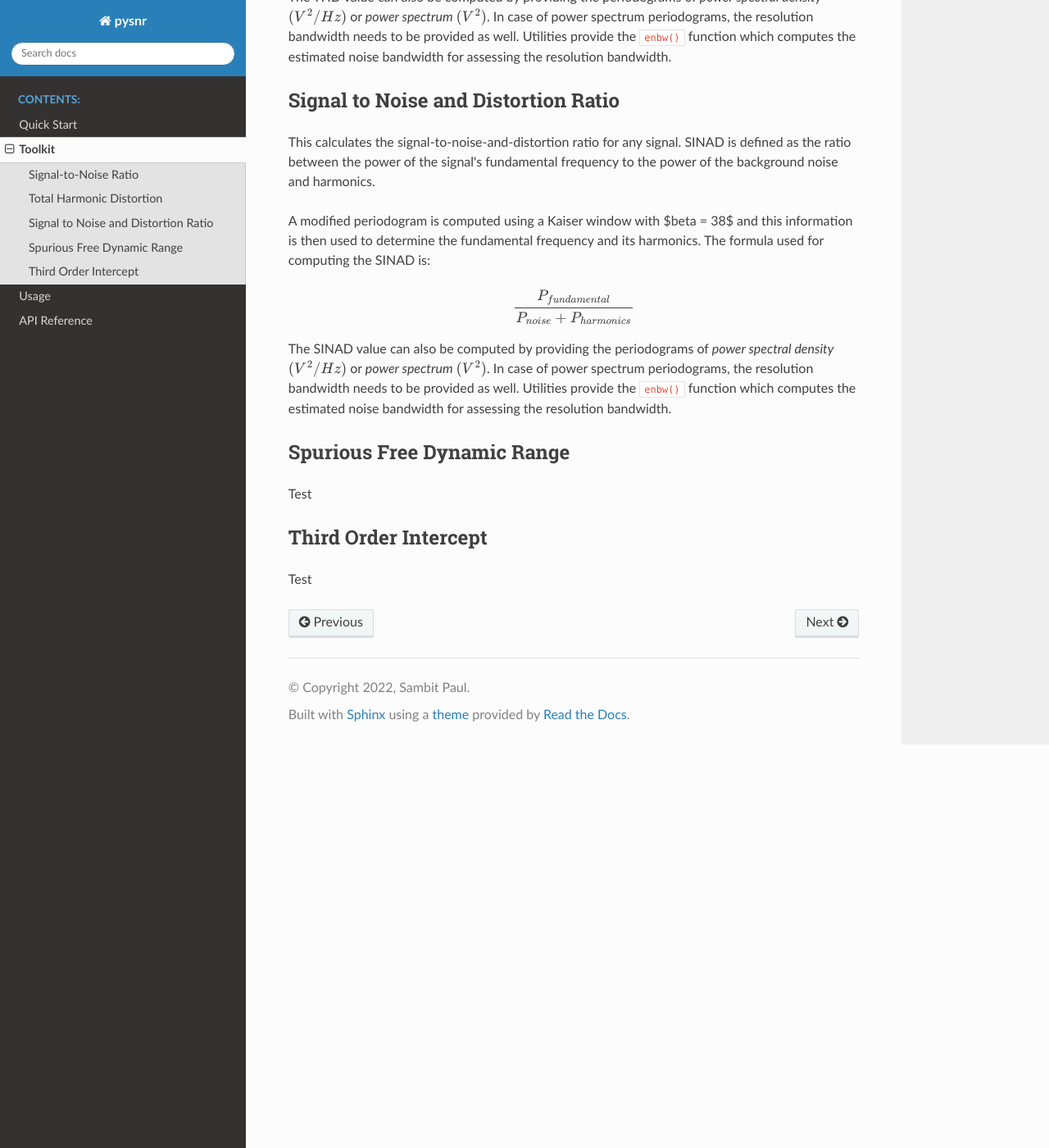
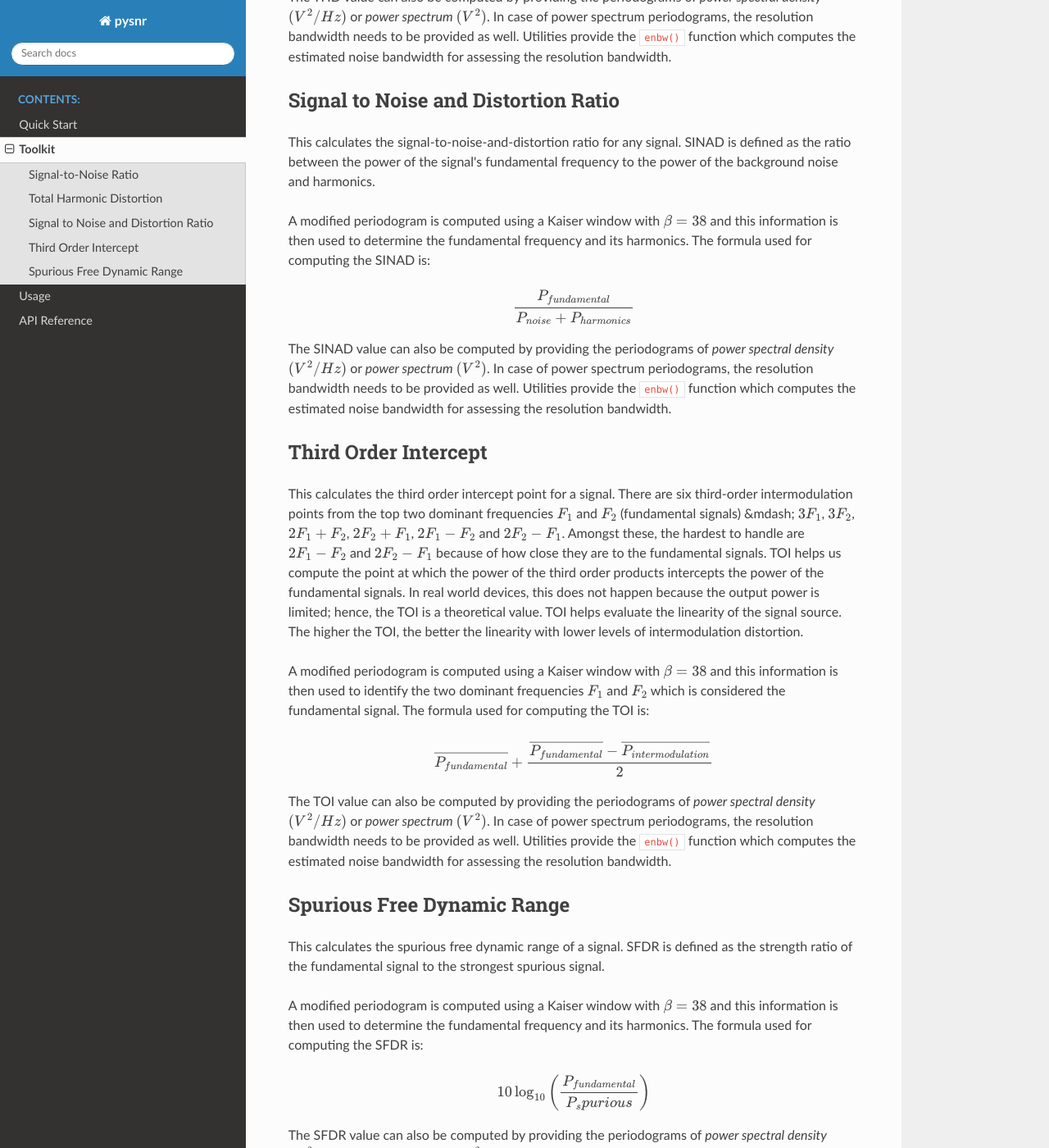
Before and after one commit to psambit9791/pysnr, a Sphinx documentation site: the page built from docs/source/tools.rst, in a window 1280 px wide and 1400 px high, scrolled down 1041 px. Shown: the whole window at 82% size. Built offline with Sphinx 7.4.7 and the Read the Docs theme 2.0.0, drawn with Linux system fonts in a browser that asks for light colours; formulas are drawn with MathJax 3; some of the changed text lies outside the part shown.

Commit message:
Added details on SFDR

```diff
--- a/docs/source/tools.rst
+++ b/docs/source/tools.rst
@@ -13,7 +13,7 @@
 .. math::
     20 \log_{10}\left({\frac{\sqrt{\sum signal^2}}{\sqrt{\sum noise^2}}}\right)
 
-If the noise magnitude is not provided, a modified periodogram is computed using a Kaiser window with $\beta = 38$
+If the noise magnitude is not provided, a modified periodogram is computed using a Kaiser window with :math:`\beta = 38`
 and the SNR is computed using the power of fundamental frequency and the power of the signal after removing the top 6
 harmonics. The formula used in this case is:
 
@@ -34,7 +34,7 @@
 This calculates the total harmonic distortion for any signal. Total harmonic distortion is defined as the ratio
 of the power of the harmonics to the power of the fundamental frequency.
 
-A modified periodogram is computed using a Kaiser window with $\beta = 38$ and this information is then used to
+A modified periodogram is computed using a Kaiser window with :math:`\beta = 38` and this information is then used to
 determine the fundamental frequency and its harmonics. The formula used for computing the THD is:
 
 .. math::
@@ -54,7 +54,7 @@
 This calculates the signal-to-noise-and-distortion ratio for any signal. SINAD is defined as the ratio between the
 power of the signal's fundamental frequency to the power of the background noise and harmonics.
 
-A modified periodogram is computed using a Kaiser window with $\beta = 38$ and this information is then used to
+A modified periodogram is computed using a Kaiser window with :math:`\beta = 38` and this information is then used to
 determine the fundamental frequency and its harmonics. The formula used for computing the SINAD is:
 
 .. math::
@@ -66,17 +66,46 @@
 the resolution bandwidth.
 
 
+-------------------------------------
+Third Order Intercept
+-------------------------------------
+
+This calculates the third order intercept point for a signal. There are six third-order intermodulation points from the
+top two dominant frequencies :math:`F_1` and :math:`F_2` (fundamental signals) &mdash; :math:`3F_1`, :math:`3F_2`,
+:math:`2F_1 + F_2`, :math:`2F_2 + F_1`, :math:`2F_1 - F_2` and :math:`2F_2 - F_1`. Amongst these, the hardest to handle
+are :math:`2F_1 - F_2` and :math:`2F_2 - F_1` because of how close they are to the fundamental signals. TOI helps us
+compute the point at which the power of the third order products intercepts the power of the fundamental signals. In
+real world devices, this does not happen because the output power is limited; hence, the TOI is a theoretical value.
+TOI helps evaluate the linearity of the signal source. The higher the TOI, the better the linearity with lower levels of
+intermodulation distortion.
+
+A modified periodogram is computed using a Kaiser window with :math:`\beta = 38` and this information is then used to
+identify the two dominant frequencies :math:`F_1` and :math:`F_2` which is considered the fundamental signal. The formula
+used for computing the TOI is:
+
+.. math::
+    \overline{P_{fundamental}} + \frac{\overline{P_{fundamental}} - \overline{P_{intermodulation}}}{2}
+
+The TOI value can also be computed by providing the periodograms of *power spectral density* :math:`(V^{2}/Hz)` or
+*power spectrum* :math:`(V^{2})`. In case of power spectrum periodograms, the resolution bandwidth needs to be provided
+as well. Utilities provide the :code:`enbw()` function which computes the estimated noise bandwidth for assessing
+the resolution bandwidth.
+
 
 -------------------------------------
 Spurious Free Dynamic Range
 -------------------------------------
 
-Test
+This calculates the spurious free dynamic range of a signal. SFDR is defined as the strength ratio of the fundamental
+signal to the strongest spurious signal.
 
+A modified periodogram is computed using a Kaiser window with :math:`\beta = 38` and this information is then used to
+determine the fundamental frequency and its harmonics. The formula used for computing the SFDR is:
 
+.. math::
+    10 \log_{10}\left({\frac{P_{fundamental}}{P_spurious}}\right)
 
--------------------------------------
-Third Order Intercept
--------------------------------------
-
-Test
+The SFDR value can also be computed by providing the periodograms of *power spectral density* :math:`(V^{2}/Hz)` or
+*power spectrum* :math:`(V^{2})`. In case of power spectrum periodograms, the resolution bandwidth needs to be provided
+as well. Utilities provide the :code:`enbw()` function which computes the estimated noise bandwidth for assessing
+the resolution bandwidth.
```
Also changed, not shown: README.md (+21 -7 lines).
